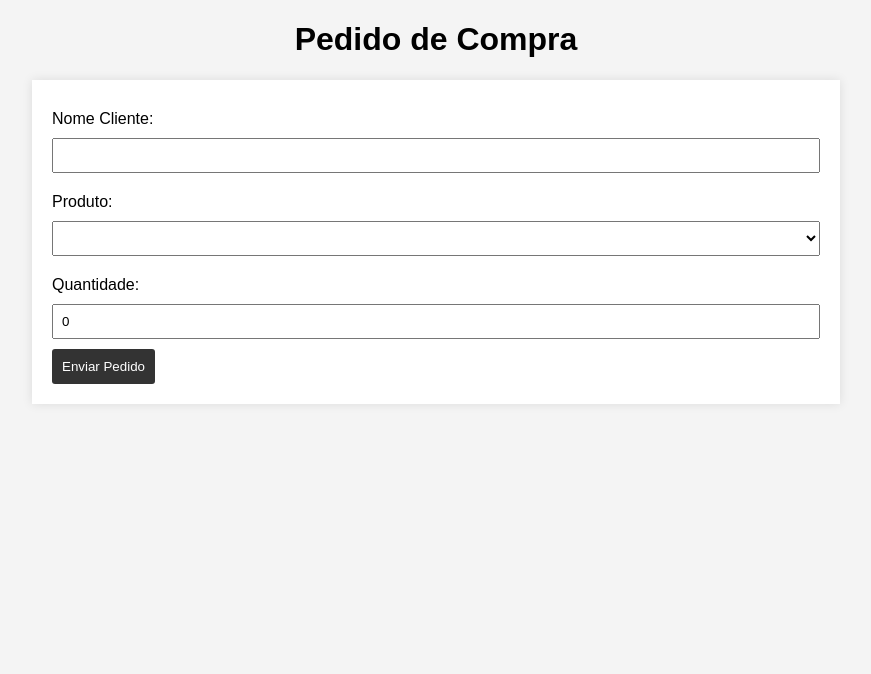
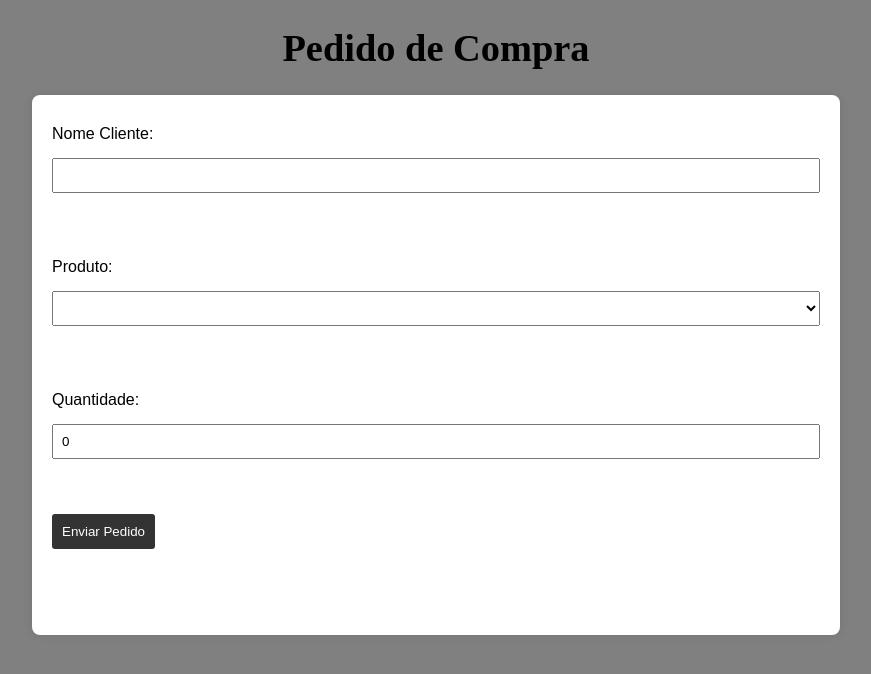
Before and after one commit to JLPS22/GQS, a website: page pedidocompra.html in a window 1280 px wide. Shown: the whole page, without its empty margins (204-1075 px from the left). Drawn offline with Linux system fonts and the light colour scheme; no server answers.

Commit message:
atualizacao css pedido compra

```diff
--- a/pedidocompra.html
+++ b/pedidocompra.html
@@ -9,7 +9,7 @@
     <style>
         body {
             font-family: 'Arial', sans-serif;
-            background-color: #f4f4f4;
+            background-color: #808080;
             margin: 0;
             padding: 0;
         }
@@ -17,13 +17,17 @@
         .gr {
             text-align: center;
             color: #000000;
+            font-family: serif;
+            font-size: larger;
         }
 
         form {
             width: 60%;
+            height: 500px;
             margin: 20px auto;
             background-color: white;
             padding: 20px;
+            border-radius: 8px;
             box-shadow: 0 0 10px rgba(0, 0, 0, 0.1);
         }
 
@@ -36,7 +40,8 @@
         select {
             width: 100%;
             padding: 8px;
-            margin-bottom: 10px;
+            margin-bottom: 55px;
+            margin-top: 5px;
             box-sizing: border-box;
         }
 
```
Also changed, not shown: index.html (+2 -0 lines).
